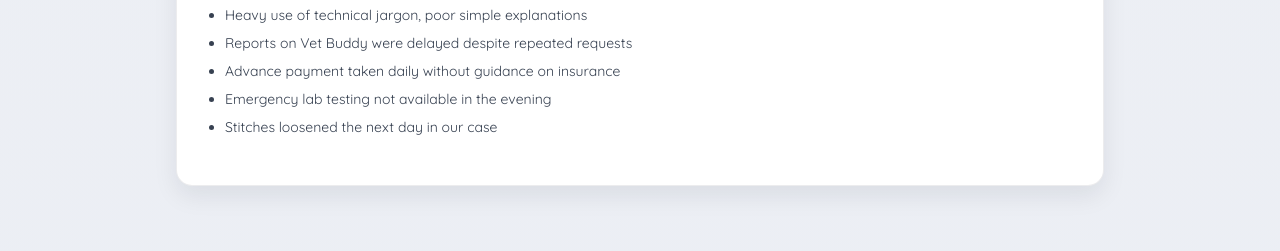
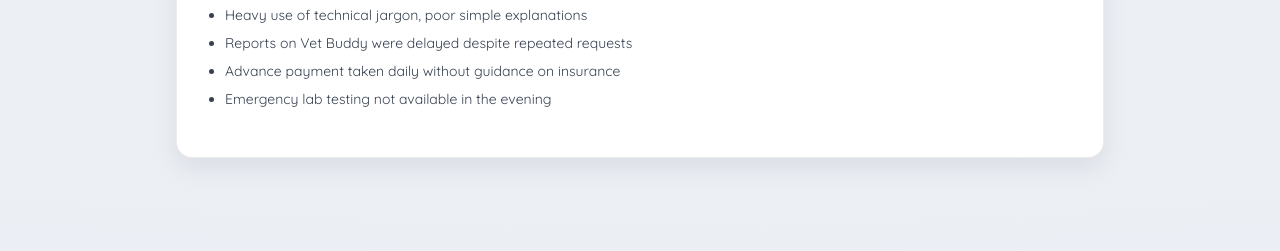
Before and after one commit to girijashankarj/kalu, a plain HTML site: page index.html in a window 1280 px wide. Shown: the part 7269-7520 px from the top of the page. Drawn offline with nearby package versions, Linux system fonts and the light colour scheme; no server answers.

Commit message:
Improvement

```diff
--- a/index.html
+++ b/index.html
@@ -483,7 +483,6 @@
             <li>Reports on Vet Buddy were delayed despite repeated requests</li>
             <li>Advance payment taken daily without guidance on insurance</li>
             <li>Emergency lab testing not available in the evening</li>
-            <li>Stitches loosened the next day in our case</li>
         </ul>
     </section>
 
```
